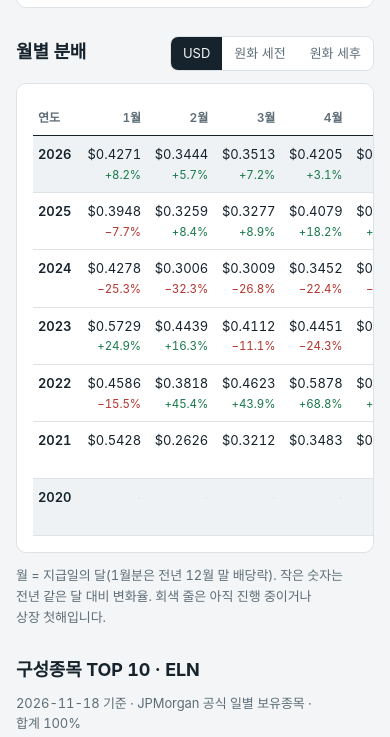
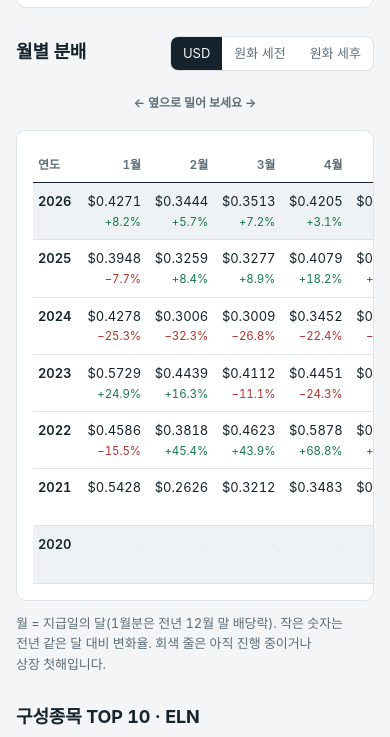
Before and after one commit to ttokjaeTV/jepi-tracker, a plain HTML site: page index.html in a window 390 px wide. Shown: the part 5706-6443 px from the top of the page. Drawn offline with Linux system fonts and the light colour scheme; a web font is replaced by a local one.

Commit message:
모바일 표 가로 스크롤 안내 + favicon 링크
Co-Authored-By: Claude Sonnet 5.5 <noreply@anthropic.com>

```diff
--- a/index.html
+++ b/index.html
@@ -4,6 +4,7 @@
 <meta charset="utf-8">
 <meta name="viewport" content="width=device-width,initial-scale=1,viewport-fit=cover">
 <title>JEPI 분배 트래커 · 똑재TV</title>
+<link rel="icon" href="/favicon.ico">
 <link rel="preconnect" href="https://cdn.jsdelivr.net" crossorigin>
 <link rel="stylesheet" href="https://cdn.jsdelivr.net/gh/orioncactus/pretendard@v1.3.9/dist/web/variable/pretendardvariable-dynamic-subset.min.css">
 <style>
@@ -205,6 +206,10 @@ tr.sum td{border-top:1px solid var(--ink);font-weight:700}
 .trtable td i{display:inline-block;width:10px;height:10px;border-radius:2px;margin-right:6px;vertical-align:-1px}
 .legend b{color:var(--ink);font-weight:700}
 .trtip i{display:inline-block;width:8px;height:8px;border-radius:2px;margin-right:5px}
+  .scroll-hint { display: none; margin: 10px 0 6px; text-align: center; font-size: 12px; font-weight: 700; color: var(--muted); }
+  @media (max-width: 710px) { .scroll-hint.sh-710 { display: block; } }
+  @media (max-width: 980px) { .scroll-hint.sh-980 { display: block; } }
+  @media (max-width: 1030px) { .scroll-hint.sh-1030 { display: block; } }
 </style>
 
 </head>
@@ -285,6 +290,7 @@ tr.sum td{border-top:1px solid var(--ink);font-weight:700}
         <button id="u-usd" aria-pressed="true">USD</button><button id="u-krw" aria-pressed="false">원화 세전</button><button id="u-net" aria-pressed="false">원화 세후</button>
       </div>
     </div>
+    <p class="scroll-hint sh-1030" aria-hidden="true">← 옆으로 밀어 보세요 →</p>
     <div class="panel scroll"><table id="qtable" class="mtable"></table></div>
     <span class="cap" id="qcap"></span>
   </section>
@@ -331,8 +337,10 @@ tr.sum td{border-top:1px solid var(--ink);font-weight:700}
 
   <section class="sec">
     <div class="sec-head"><h2>국내 JEPI형(S&P500 커버드콜) ETF 비교</h2><span class="cap" id="krAsOf"></span></div>
+    <p class="scroll-hint sh-980" aria-hidden="true">← 옆으로 밀어 보세요 →</p>
     <div class="panel scroll"><table id="krtable"></table></div>
     <span class="cap" id="krCostCap"></span>
+    <p class="scroll-hint sh-710" aria-hidden="true">← 옆으로 밀어 보세요 →</p>
     <div class="panel"><div class="scroll"><table id="krq"></table></div><button type="button" class="htoggle" id="krqToggle" aria-expanded="false"></button></div>
     <span class="cap">12개월 분배율 = 12개월 분배금 합계 ÷ 기준 가격. 기준 가격은 국내 ETF는 최근 분배 시점 1좌 가격(최근 분배금 ÷ 회차 분배율로 역산), JEPI는 최근 배당락일 종가입니다. 회차별 분배율을 더한 값이 아닙니다. JEPI 행은 기준일 이전 마지막 배당락까지 12회라, 위쪽 요약의 TTM(최신 분배 포함)과 기준일 이후 분배만큼 다를 수 있습니다. 표의 작은 숫자는 기준 가격입니다.</span>
     <span class="cap">월 합계는 국내 ETF는 분배 기준일이 속한 달, JEPI는 지급일이 속한 달로 묶었습니다. 국내 ETF는 기준일이 월말인 종목(다음 달 초 입금)과 월중인 종목(그달 중순 입금)이 섞여 있어, 같은 줄이라도 입금 시기가 다를 수 있습니다(비교표의 분배 시점 열 참고). 작은 숫자는 작년 같은 달 대비입니다.</span>
```
